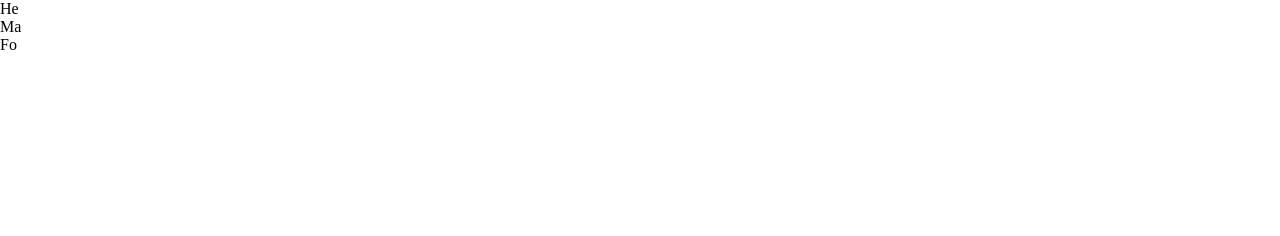
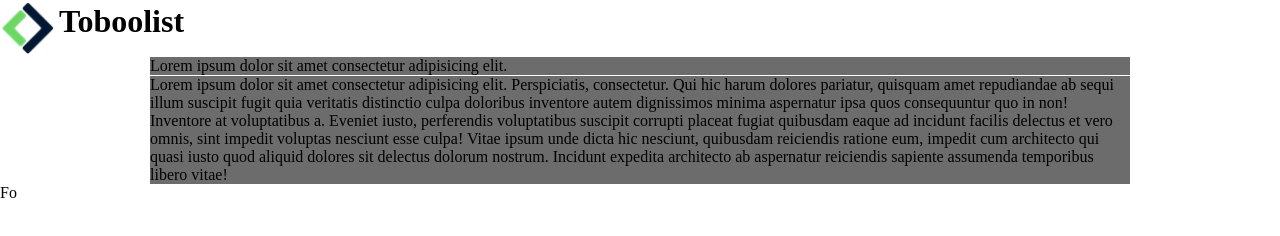
Before and after one commit to PatrizioCorcione/html-css-toboolist, a plain HTML site: page index.html in a window 1280 px wide. Drawn offline with Linux system fonts and the light colour scheme.

Commit message:
[add]logo and main section

```diff
--- a/assets/css/style.css
+++ b/assets/css/style.css
@@ -3,3 +3,17 @@
   margin: 0;
   padding: 0;
 }
+header div img {
+  width: 55px;
+  vertical-align: middle;
+}
+header div h1{
+  font-size: 2rem;
+  display: inline-block;
+}
+
+main section {
+  background-color: #6c6c6c;
+  margin: auto 150px;
+  margin-top: 1px;
+}
--- a/index.html
+++ b/index.html
@@ -8,10 +8,18 @@
 </head>
 <body>
   <header>
-    He
+    <div>
+      <img src="/assets/img/logo copia.png" alt="immagine logo">
+      <h1>Toboolist</h1>
+    </div>
   </header>
   <main>
-    Ma
+    <section>
+      Lorem ipsum dolor sit amet consectetur adipisicing elit.
+    </section>
+    <section>
+      Lorem ipsum dolor sit amet consectetur adipisicing elit. Perspiciatis, consectetur. Qui hic harum dolores pariatur, quisquam amet repudiandae ab sequi illum suscipit fugit quia veritatis distinctio culpa doloribus inventore autem dignissimos minima aspernatur ipsa quos consequuntur quo in non! Inventore at voluptatibus a. Eveniet iusto, perferendis voluptatibus suscipit corrupti placeat fugiat quibusdam eaque ad incidunt facilis delectus et vero omnis, sint impedit voluptas nesciunt esse culpa! Vitae ipsum unde dicta hic nesciunt, quibusdam reiciendis ratione eum, impedit cum architecto qui quasi iusto quod aliquid dolores sit delectus dolorum nostrum. Incidunt expedita architecto ab aspernatur reiciendis sapiente assumenda temporibus libero vitae!
+    </section>
   </main>
   <footer>
     Fo
```
Also changed, not shown: assets/img/logo copia.png (added).
